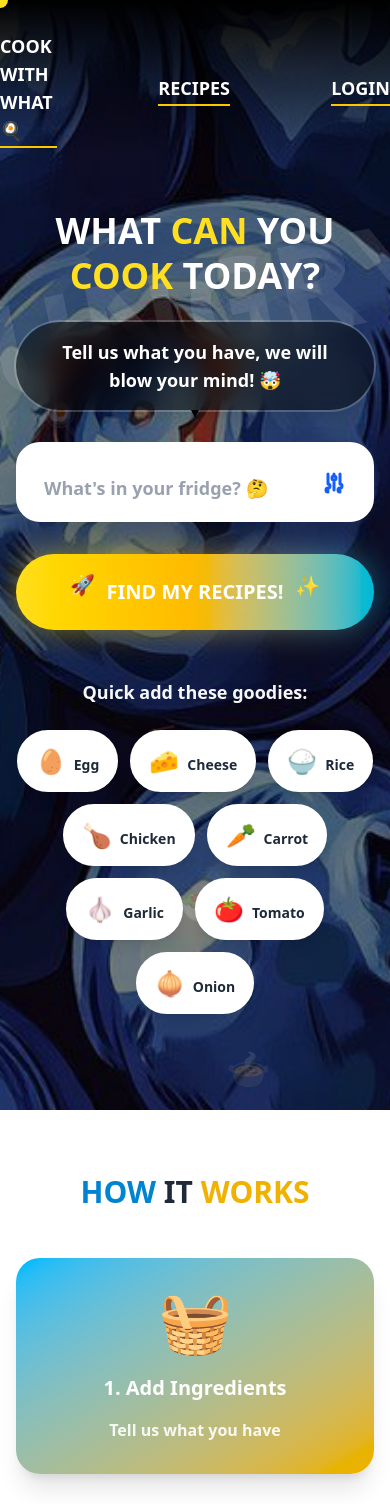
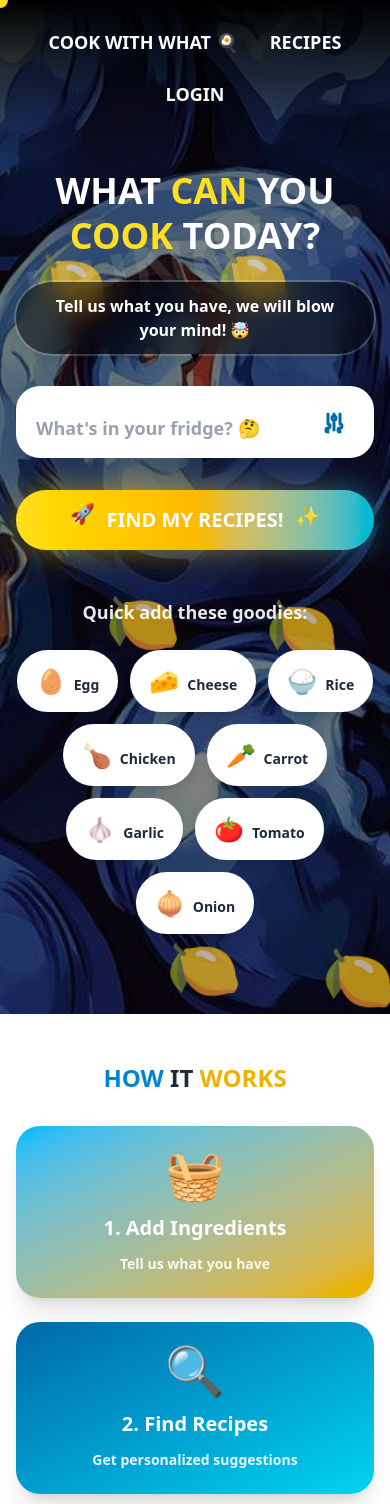
Before and after one commit to SandraTan08/what_can_i_cook, a Next.js app in the folder what-can-i-cook-app/: page / in a window 390 px wide. Shown: the top 1504 px of the page. Built offline with nearby package versions, Linux system fonts and the light colour scheme.

Commit message:
more aesthetics updates

```diff
--- a/what-can-i-cook-app/app/page.tsx
+++ b/what-can-i-cook-app/app/page.tsx
@@ -1,11 +1,10 @@
-"use client"
+'use client'
 
 import Link from "next/link"
 import { useState, useEffect } from "react"
 import { EMOJI_MAP } from "../data/emojis";
 
 const userIngredients = [""];
-
 const QUICK_INGREDIENTS = [
   "Egg",
   "Cheese",
@@ -20,7 +19,7 @@ const QUICK_INGREDIENTS = [
   emoji: EMOJI_MAP[name] || "❓", // fallback if not found
 }));
 
-
+// Reverted to original floating emojis
 const FLOATING_EMOJIS = ["🍳", "🥘", "🍜", "🥗", "🍲", "🥙", "🌮", "🍱"]
 
 export default function HomePage() {
@@ -50,7 +49,6 @@ export default function HomePage() {
     )
     .slice(0, 5);
 
-
   const addIngredient = (ingredient: string) => {
     if (!selectedIngredients.includes(ingredient)) {
       setSelectedIngredients([...selectedIngredients, ingredient])
@@ -72,33 +70,32 @@ export default function HomePage() {
       <div
         className="absolute inset-0 bg-black bg-opacity-50 z-0"
         style={{
-          backgroundImage: "url('images/blueberry_bg.jpg')",
+          backgroundImage: "url('images/blueberry_bg.jpg')", // Original image path
           backgroundSize: "cover",
           backgroundPosition: "center",
           filter: "brightness(0.5)",
         }}
       ></div>
-
       {/* Top fade overlay */}
       <div className="absolute top-0 left-0 w-full h-40 z-0 bg-gradient-to-b from-black to-transparent pointer-events-none" />
-
 {/* Animated Background Elements */}
-      <div className="absolute inset-0 pointer-events-none">
-        {FLOATING_EMOJIS.map((emoji, i) => (
+<div className="absolute inset-0 pointer-events-none z-0">
+  {[...Array(6)].map((_, i) => (
     <div
       key={i}
-            className="absolute text-4xl opacity-20 animate-bounce"
+      className="absolute text-6xl opacity-70 animate-float-around drop-shadow-md"
       style={{
-              left: `${10 + i * 12}%`,
-              top: `${20 + i * 8}%`,
+        left: `${10 + i * 15}%`,
+        top: `${15 + (i % 3) * 20}%`,
         animationDelay: `${i * 0.5}s`,
-              animationDuration: `${3 + i * 0.5}s`,
+        animationDuration: `${8 + i}s`,
       }}
     >
-            {emoji}
+      🍋
     </div>
   ))}
 </div>
+
 
       {/* Interactive Cursor Follower */}
       <div
@@ -115,72 +112,73 @@ export default function HomePage() {
         {/* Inner dot */}
         <div className="absolute top-1/2 left-1/2 w-4 h-4 -translate-x-1/2 -translate-y-1/2 bg-yellow-300 rounded-full shadow-md" />
       </div>
-
-
       {/* Header */}
-      <header className="flex items-center justify-center gap-6 py-8 ">
-        <nav className="flex items-center gap-12 text-lg font-semibold text-white">
-          <Link href="/" className="relative after:content-[''] after:absolute after:left-0 after:-bottom-1 after:w-full after:h-0.5 after:bg-yellow-400">
+      <header className="flex items-center justify-center gap-4 py-6 px-4 sm:gap-12 sm:py-8"> {/* Adjusted gap and added px for mobile */}
+        <nav className="flex flex-wrap justify-center items-center gap-4 text-lg font-semibold text-white"> {/* Added flex-wrap and justify-center for mobile */}
+          <Link
+            href="/"
+            className="relative px-2 py-1 rounded hover:bg-yellow-300 hover:text-black transition-colors" // Original color
+          >
             COOK WITH WHAT 🍳
           </Link>
-          <span className="text-white">·</span>
-          <Link href="/recipes" className="relative after:content-[''] after:absolute after:left-0 after:-bottom-1 after:w-full after:h-0.5 after:bg-yellow-400">
+          <span className="text-white hidden sm:inline">·</span> {/* Hide dot on small screens */}
+          <Link
+            href="/recipes"
+            className="relative px-2 py-1 rounded hover:bg-yellow-300 hover:text-black transition-colors" // Original color
+          >
             RECIPES
           </Link>
-          <span className="text-white">·</span>
-          <Link href="/login" className="relative after:content-[''] after:absolute after:left-0 after:-bottom-1 after:w-full after:h-0.5 after:bg-yellow-400">
+          <span className="text-white hidden sm:inline">·</span> {/* Hide dot on small screens */}
+          <Link
+            href="/login"
+            className="relative px-2 py-1 rounded hover:bg-yellow-300 hover:text-black transition-colors" // Original color
+          >
             LOGIN
           </Link>
         </nav>
       </header>
-
-
       {/* Main Content */}
       <main className="relative z-10 px-4 sm:px-6 py-8 sm:py-20">
         {/* Hero Section with Quirky Typography */}
         <div className="text-center mb-8 sm:mb-12 relative">
           {/* Large Background Text */}
           <div className="absolute inset-0 flex items-center justify-center opacity-10">
-            <span className="text-9xl font-black text-white transform -rotate-12">HUNGRY?</span>
+            <span className="text-7xl sm:text-9xl font-black text-white transform -rotate-12">HUNGRY?</span> {/* Adjusted font size for mobile */}
           </div>
-
           <div className="relative">
             <h1 className="text-4xl sm:text-7xl font-black text-white mb-6 leading-tight">
               <span className="inline-block transform hover:scale-110 hover:rotate-3 transition-all duration-300 cursor-pointer">
                 WHAT
               </span>{" "}
-              <span className="inline-block transform hover:scale-110 hover:-rotate-3 transition-all duration-300 cursor-pointer text-yellow-300">
+              <span className="inline-block transform hover:scale-110 hover:-rotate-3 transition-all duration-300 cursor-pointer text-yellow-300"> {/* Original color */}
                 CAN
               </span>{" "}
               <span className="inline-block transform hover:scale-110 hover:rotate-2 transition-all duration-300 cursor-pointer">
                 YOU
               </span>
               <br />
-              <span className="inline-block transform hover:scale-110 hover:-rotate-2 transition-all duration-300 cursor-pointer text-yellow-300">
+              <span className="inline-block transform hover:scale-110 hover:-rotate-2 transition-all duration-300 cursor-pointer text-yellow-300"> {/* Original color */}
                 COOK
               </span>{" "}
               <span className="inline-block transform hover:scale-110 hover:rotate-1 transition-all duration-300 cursor-pointer">
                 TODAY?
               </span>
             </h1>
-
             {/* Quirky Subtitle */}
             <div className="relative inline-block">
-              <p className="text-lg sm:text-2xl text-white font-extrabold max-w-2xl mx-auto bg-black/50 backdrop-blur-md px-8 py-4 rounded-full shadow-lg ring-2 ring-white/20 hover:scale-105 transition-all duration-300">
+              <p className="text-base sm:text-2xl text-white font-extrabold max-w-2xl mx-auto bg-black/50 backdrop-blur-md px-6 py-3 rounded-full shadow-lg ring-2 ring-white/20 hover:scale-105 transition-all duration-300"> {/* Adjusted padding and font size for mobile */}
                 Tell us what you have, we will blow your mind! 🤯
               </p>
-
               {/* Speech bubble pointer */}
               <div className="absolute -bottom-2 left-1/2 transform -translate-x-1/2 w-0 h-0 border-l-4 border-r-4 border-t-8 border-transparent border-t-black border-opacity-30"></div>
             </div>
           </div>
         </div>
-
         {/* Interactive Search Box */}
         <div className="max-w-lg mx-auto mb-8 sm:mb-12 relative">
           <div className="relative group">
             <div
-              className={`w-full min-h-16 px-6 py-4 border-4 border-white rounded-3xl shadow-2xl bg-white transform transition-all duration-300 ${
+              className={`w-full min-h-16 px-4 py-3 border-4 border-white rounded-3xl shadow-2xl bg-white transform transition-all duration-300 ${ // Adjusted padding for mobile
                 selectedIngredients.length > 0 ? "scale-105 rotate-1" : ""
               } group-hover:scale-105 group-hover:shadow-3xl`}
             >
@@ -189,7 +187,7 @@ export default function HomePage() {
                 {selectedIngredients.map((ingredient, index) => (
                   <span
                     key={ingredient}
-                    className="flex items-center gap-2 px-4 py-2 bg-gradient-to-r from-sky-500 to-cyan-400 text-white rounded-full text-sm font-bold transform hover:scale-110 transition-all duration-200 animate-bounce-in"
+                    className="flex items-center gap-2 px-4 py-2 bg-gradient-to-r from-sky-500 to-cyan-400 text-white rounded-full text-sm font-bold transform hover:scale-110 transition-all duration-200 animate-bounce-in" // Original colors
                     style={{ animationDelay: `${index * 0.1}s` }}
                   >
                     {QUICK_INGREDIENTS.find((item) => item.name === ingredient)?.emoji || EMOJI_MAP[ingredient]} {ingredient}
@@ -202,7 +200,6 @@ export default function HomePage() {
                   </span>
                 ))}
               </div>
-
               {/* Search Input */}
               <input
                 type="text"
@@ -215,13 +212,12 @@ export default function HomePage() {
                 className="w-full text-lg sm:text-xl outline-none bg-transparent font-semibold placeholder-gray-400"
               />
             </div>
-
             {/* Animated Filter Button */}
             <button
               onClick={() => setShowFilters(!showFilters)}
-              className="absolute right-4 top-1/2 transform -translate-y-1/2 p-3 hover:bg-blue-100 rounded-full transition-all duration-300 hover:scale-110 hover:rotate-12"
+              className="absolute right-4 top-1/2 transform -translate-y-1/2 p-3 hover:bg-blue-100 rounded-full transition-all duration-300 hover:scale-110 hover:rotate-12" // Original color
             >
-              <svg className="w-6 h-6 text-blue-600" fill="none" stroke="currentColor" viewBox="0 0 24 24">
+              <svg className="w-6 h-6 text-sky-700" fill="none" stroke="currentColor" viewBox="0 0 24 24"> {/* Original color */}
                 <path
                   strokeLinecap="round"
                   strokeLinejoin="round"
@@ -231,15 +227,14 @@ export default function HomePage() {
               </svg>
             </button>
           </div>
-
           {/* Enhanced Dropdown */}
           {showDropdown && filteredIngredients.length > 0 && (
-            <div className="absolute top-full left-0 right-0 mt-2 bg-white border-4 border-blue-300 rounded-2xl shadow-2xl z-20 overflow-hidden animate-slide-down">
+            <div className="absolute top-full left-0 right-0 mt-2 bg-white border-4 border-blue-300 rounded-2xl shadow-2xl z-20 overflow-hidden animate-slide-down"> {/* Original color */}
               {filteredIngredients.map((ingredient, index) => (
                 <div
                   key={ingredient}
                   onClick={() => addIngredient(ingredient)}
-                  className="px-6 py-4 hover:bg-gradient-to-r hover:from-blue-100 hover:to-cyan-100 cursor-pointer border-b border-cyan-100 last:border-b-0 font-semibold text-gray-800 hover:text-blue-600 transition-all duration-200 transform hover:scale-105"
+                  className="px-6 py-4 hover:bg-gradient-to-r hover:from-blue-100 hover:to-cyan-100 cursor-pointer border-b border-cyan-100 last:border-b-0 font-semibold text-gray-800 hover:text-blue-600 transition-all duration-200 transform hover:scale-105" // Original colors
                   style={{ animationDelay: `${index * 0.05}s` }}
                 >
                   {QUICK_INGREDIENTS.find((item) => item.name === ingredient)?.emoji || EMOJI_MAP[ingredient]} {ingredient}
@@ -248,13 +243,12 @@ export default function HomePage() {
             </div>
           )}
         </div>
-
         {/* Mega Fun Button */}
         <div className="text-center mb-12 sm:mb-16">
           <Link
             href={`/results?ingredients=${selectedIngredients.join(",")}&maxCookTime=${cookingDuration}&maxIngredients=${ingredientCount}`}
           >
-            <button className="group relative bg-gradient-to-r from-yellow-300 via-amber-400 to-cyan-500 hover:from-yellow-300 via-amber-400 to-cyan-500 text-white px-12 py-6 text-xl sm:text-2xl font-black rounded-full shadow-2xl hover:shadow-3xl transition-all duration-300 transform hover:scale-110 hover:-rotate-2 w-full sm:w-auto">
+            <button className="group relative bg-gradient-to-r from-yellow-300 via-amber-400 to-cyan-500 hover:from-yellow-300 via-amber-400 to-cyan-500 text-white px-8 py-4 text-xl sm:text-2xl font-black rounded-full shadow-2xl hover:shadow-3xl transition-all duration-300 transform hover:scale-110 hover:-rotate-2 w-full sm:w-auto"> {/* Original colors, adjusted padding for mobile */}
               <span className="relative z-10 flex items-center justify-center gap-3">
                 <span className="animate-bounce">🚀</span>
                 FIND MY RECIPES!
@@ -263,11 +257,10 @@ export default function HomePage() {
                 </span>
               </span>
               {/* Button glow effect */}
-              <div className="absolute inset-0 bg-gradient-to-r from-yellow-300 via-amber-400 to-cyan-500 rounded-full blur-lg opacity-50 group-hover:opacity-75 transition-opacity duration-300"></div>
+              <div className="absolute inset-0 bg-gradient-to-r from-yellow-300 via-amber-400 to-cyan-500 rounded-full blur-lg opacity-50 group-hover:opacity-75 transition-opacity duration-300"></div> {/* Original colors */}
             </button>
           </Link>
         </div>
-
         {/* Interactive Quick Ingredients */}
         <div className="text-center">
           <p className="text-white text-lg font-bold mb-6 animate-pulse">Quick add these goodies:</p>
@@ -276,7 +269,7 @@ export default function HomePage() {
               <button
                 key={item.name}
                 onClick={() => addIngredient(item.name)}
-                className="group px-4 sm:px-6 py-3 bg-white hover:bg-yellow-100 rounded-full text-sm sm:text-base border-3 border-white hover:border-yellow-400 transition-all duration-300 shadow-lg hover:shadow-xl transform hover:scale-110 hover:rotate-3 font-bold text-gray-800 hover:text-blue-600"
+                className="group px-4 sm:px-6 py-3 bg-white hover:bg-yellow-100 rounded-full text-sm sm:text-base border-3 border-white hover:border-yellow-400 transition-all duration-300 shadow-lg hover:shadow-xl transform hover:scale-110 hover:rotate-3 font-bold text-gray-800 hover:text-blue-600" // Original colors
                 style={{ animationDelay: `${index * 0.1}s` }}
               >
                 <span className="text-2xl group-hover:animate-bounce inline-block">{item.emoji}</span>
@@ -286,24 +279,22 @@ export default function HomePage() {
           </div>
         </div>
       </main>
-
       {/* Enhanced Filter Panel */}
       {showFilters && (
-        <div className="fixed inset-x-4 top-32 sm:right-8 sm:left-auto sm:w-96 bg-white rounded-3xl shadow-2xl border-4 border-cyan-300 p-8 z-50 animate-slide-in">
-          <div className="flex items-center justify-between mb-8">
-            <h3 className="text-2xl font-black text-sky-600">🎛️ FILTERS</h3>
+        <div className="fixed inset-x-4 top-24 sm:right-8 sm:left-auto sm:w-96 bg-white rounded-3xl shadow-2xl border-4 border-cyan-300 p-6 sm:p-8 z-50 animate-slide-in"> {/* Adjusted top, padding for mobile */}
+          <div className="flex items-center justify-between mb-6 sm:mb-8"> {/* Adjusted margin for mobile */}
+            <h3 className="text-xl sm:text-2xl font-black text-sky-600">🎛️ FILTERS</h3> {/* Adjusted font size */}
             <button
               onClick={() => setShowFilters(false)}
-              className="text-blue-400 hover:text-red-500 text-2xl font-bold hover:scale-125 transition-all duration-200"
+              className="text-blue-400 hover:text-red-500 text-2xl font-bold hover:scale-125 transition-all duration-200" // Original color
             >
               ×
             </button>
           </div>
-
-          <div className="space-y-8">
+          <div className="space-y-6 sm:space-y-8"> {/* Adjusted spacing for mobile */}
             <div>
-              <label className="block font-bold text-gray-800 mb-4 text-lg">
-                ⏰ Max cooking time: <span className="text-sky-600">{cookingDuration} min</span>
+              <label className="block font-bold text-gray-800 mb-3 text-base sm:text-lg"> {/* Adjusted font size and margin for mobile */}
+                ⏰ Max cooking time: <span className="text-sky-600">{cookingDuration} min</span> {/* Original color */}
               </label>
               <input
                 type="range"
@@ -311,13 +302,12 @@ export default function HomePage() {
                 max="300"
                 value={cookingDuration}
                 onChange={(e) => setCookingDuration(Number(e.target.value))}
-                className="w-full h-3 bg-cyan-200 rounded-full appearance-none cursor-pointer slider-sky"
+                className="w-full h-3 bg-cyan-200 rounded-full appearance-none cursor-pointer slider-sky" // Original color, corrected class name
               />
             </div>
-
             <div>
-              <label className="block font-bold text-gray-800 mb-4 text-lg">
-                🥕 Max ingredients: <span className="text-sky-600">{ingredientCount}</span>
+              <label className="block font-bold text-gray-800 mb-3 text-base sm:text-lg"> {/* Adjusted font size and margin for mobile */}
+                🥕 Max ingredients: <span className="text-sky-600">{ingredientCount}</span> {/* Original color */}
               </label>
               <input
                 type="range"
@@ -325,45 +315,43 @@ export default function HomePage() {
                 max="20"
                 value={ingredientCount}
                 onChange={(e) => setIngredientCount(Number(e.target.value))}
-                className="w-full h-3 bg-cyan-200 rounded-full appearance-none cursor-pointer slider-sky"
+                className="w-full h-3 bg-cyan-200 rounded-full appearance-none cursor-pointer slider-sky" // Original color, corrected class name
               />
             </div>
-
             <button
               onClick={() => setShowFilters(false)}
-              className="w-full bg-gradient-to-r from-sky-500 to-cyan-500 hover:from-sky-600 hover:to-cyan-600 text-white py-4 rounded-2xl font-black text-lg shadow-lg hover:shadow-xl transition-all duration-300 transform hover:scale-105"
+              className="w-full bg-gradient-to-r from-sky-500 to-cyan-500 hover:from-sky-600 hover:to-cyan-600 text-white py-3 sm:py-4 rounded-2xl font-black text-base sm:text-lg shadow-lg hover:shadow-xl transition-all duration-300 transform hover:scale-105" // Original colors, adjusted padding and font size for mobile
             >
               APPLY FILTERS! ✨
             </button>
           </div>
         </div>
       )}
-
       {/* Fun How It Works Section */}
-      <section className="relative z-10 bg-white bg-opacity-90 py-16 sm:py-20 mt-16">
+      <section className="relative z-10 bg-white bg-opacity-90 py-12 sm:py-20 mt-12 sm:mt-16"> {/* Adjusted padding and margin for mobile */}
         <div className="max-w-6xl mx-auto px-4 sm:px-6 text-center">
-          <h2 className="text-3xl sm:text-5xl font-black text-gray-800 mb-12 sm:mb-16">
-            <span className="text-sky-600">HOW</span> IT <span className="text-yellow-500">WORKS</span>
+          <h2 className="text-2xl sm:text-5xl font-black text-gray-800 mb-8 sm:mb-16"> {/* Adjusted font size and margin for mobile */}
+            <span className="text-sky-600">HOW</span> IT <span className="text-yellow-500">WORKS</span> {/* Original colors */}
           </h2>
-          <div className="grid sm:grid-cols-3 gap-8 sm:gap-12">
+          <div className="grid grid-cols-1 sm:grid-cols-3 gap-6 sm:gap-12"> {/* Ensured single column on mobile */}
             {[
               {
                 emoji: "🧺",
                 title: "Add Ingredients",
                 desc: "Tell us what you have",
-                color: "from-sky-400 to-yellow-500",
+                color: "from-sky-400 to-yellow-500", // Original colors
               },
               {
                 emoji: "🔍",
                 title: "Find Recipes",
                 desc: "Get personalized suggestions",
-                color: "from-sky-700 to-cyan-400",
+                color: "from-sky-700 to-cyan-400", // Original colors
               },
               {
                 emoji: "👨‍🍳",
                 title: "Start Cooking",
                 desc: "Follow simple instructions",
-                color: "from-amber-400 to-sky-500",
+                color: "from-amber-400 to-sky-500", // Original colors
               },
             ].map((step, i) => (
               <div
@@ -371,20 +359,19 @@ export default function HomePage() {
                 className="group transform hover:scale-110 transition-all duration-300 hover:-rotate-3 cursor-pointer"
               >
                 <div
-                  className={`bg-gradient-to-br ${step.color} rounded-3xl p-8 shadow-xl group-hover:shadow-2xl transition-all duration-300`}
+                  className={`bg-gradient-to-br ${step.color} rounded-3xl p-6 sm:p-8 shadow-xl group-hover:shadow-2xl transition-all duration-300`} // Adjusted padding for mobile
                 >
-                  <div className="text-6xl mb-6 group-hover:animate-bounce">{step.emoji}</div>
-                  <h3 className="text-xl sm:text-2xl font-black text-white mb-4">
+                  <div className="text-5xl sm:text-6xl mb-4 sm:mb-6 group-hover:animate-bounce">{step.emoji}</div> {/* Adjusted font size and margin for mobile */}
+                  <h3 className="text-xl sm:text-2xl font-black text-white mb-3 sm:mb-4"> {/* Adjusted font size and margin for mobile */}
                     {i + 1}. {step.title}
                   </h3>
-                  <p className="text-white font-semibold opacity-90">{step.desc}</p>
+                  <p className="text-white font-semibold opacity-90 text-sm sm:text-base">{step.desc}</p> {/* Adjusted font size for mobile */}
                 </div>
               </div>
             ))}
           </div>
         </div>
       </section>
-
       <style jsx>{`
         @keyframes bounce-in {
           0% { transform: scale(0) rotate(180deg); opacity: 0; }
@@ -402,6 +389,41 @@ export default function HomePage() {
           100% { transform: translateX(0); opacity: 1; }
         }
 
+        @keyframes float {
+        0% { transform: translateY(0); }
+        50% { transform: translateY(-20px); }
+        100% { transform: translateY(0); }
+      }
+
+      .animate-float {
+        animation-name: float;
+        animation-timing-function: ease-in-out;
+        animation-iteration-count: infinite;
+      }
+
+      @keyframes float-around {
+        0% {
+          transform: translate(0, 0) rotate(0deg);
+        }
+        25% {
+          transform: translate(-10px, -10px) rotate(5deg);
+        }
+        50% {
+          transform: translate(10px, -20px) rotate(-5deg);
+        }
+        75% {
+          transform: translate(-5px, -10px) rotate(3deg);
+        }
+        100% {
+          transform: translate(0, 0) rotate(0deg);
+        }
+      }
+
+      .animate-float-around {
+        animation: float-around 8s ease-in-out infinite;
+      }
+
+
         .animate-bounce-in {
           animation: bounce-in 0.6s ease-out forwards;
         }
@@ -414,27 +436,27 @@ export default function HomePage() {
           animation: slide-in 0.4s ease-out forwards;
         }
 
-        .slider-blue::-webkit-slider-thumb {
+        .slider-sky::-webkit-slider-thumb { /* Corrected class name from slider-blue to slider-sky */
           appearance: none;
           height: 24px;
           width: 24px;
           border-radius: 50%;
-          background: linear-gradient(45deg, #23297fff, #ece448ff);
+          background: linear-gradient(45deg, #ff9215ff, #ece448ff); /* Original colors */
           cursor: pointer;
           box-shadow: 0 4px 8px rgba(0,0,0,0.3);
           transition: all 0.2s ease;
         }
 
-        .slider-blue::-webkit-slider-thumb:hover {
+        .slider-sky::-webkit-slider-thumb:hover { /* Corrected class name */
           transform: scale(1.2);
           box-shadow: 0 6px 12px rgba(0,0,0,0.4);
         }
 
-        .slider-blue::-moz-range-thumb {
+        .slider-sky::-moz-range-thumb { /* Corrected class name */
           height: 24px;
           width: 24px;
           border-radius: 50%;
-          background: linear-gradient(45deg, #23297fff, #ece448ff);
+          background: linear-gradient(45deg, #ff9215ff, #ece448ff); /* Original colors */
           cursor: pointer;
           border: none;
           box-shadow: 0 4px 8px rgba(0,0,0,0.3);
```
Lines whose indentation alone changed are shown as unchanged.
